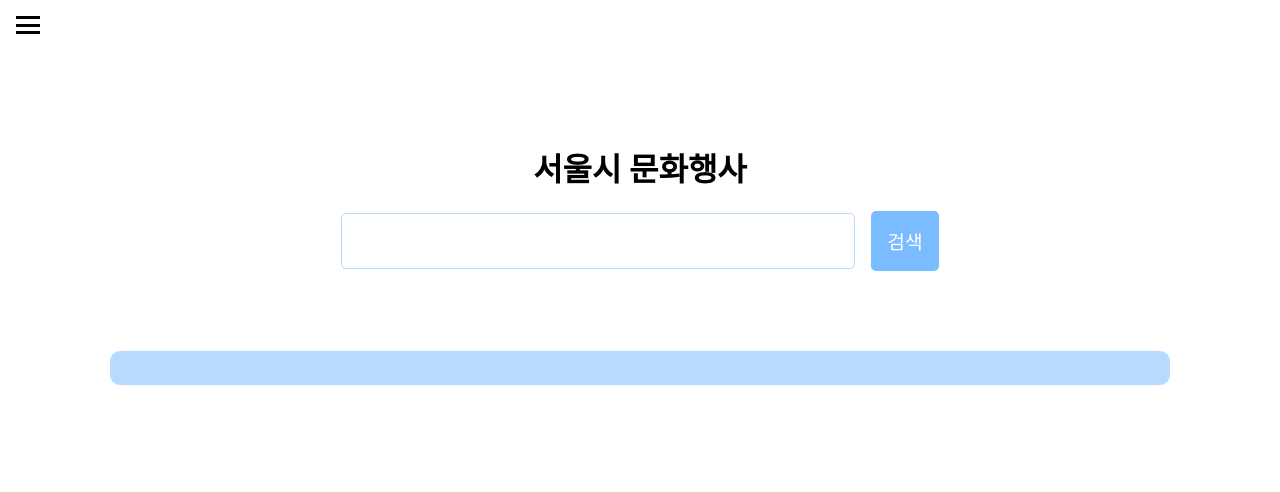
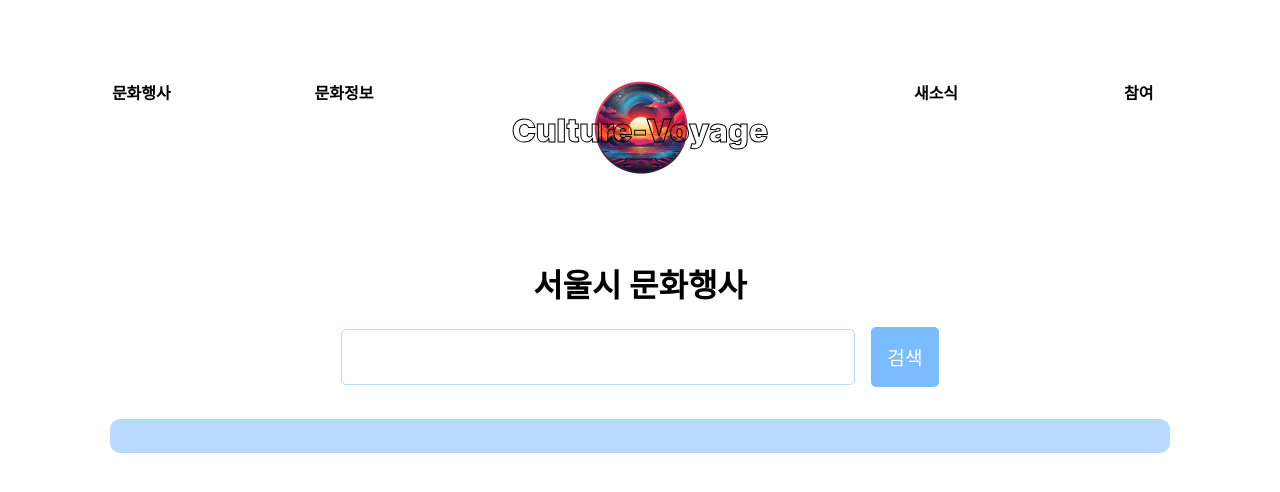
Before and after one commit to haileyham/CultureVoyage, a React (Create React App) app: page / in a window 1280 px wide. Shown: the top 492 px of the page. Built offline with nearby package versions, Linux system fonts and the light colour scheme.

Commit message:
design : pc버전 logo nav

```diff
--- a/src/pages/search/Search.tsx
+++ b/src/pages/search/Search.tsx
@@ -85,7 +85,7 @@ export default function Searching(): JSX.Element {
                 <div className="line"></div>
                 <div className="line"></div>
             </div>
-            <nav className={toggle ? 'navToggleOpen' : 'navToggleClose'}>
+            <nav className={toggle ? 'navToggleOpen' : 'navToggleClose navPc'}>
                 <a
                     href="https://culture.seoul.go.kr/culture/culture/cultureEvent/list.do?searchCate=&menuNo=200110"
                     target="_blank"
@@ -94,7 +94,8 @@ export default function Searching(): JSX.Element {
                 </a>
                 <a href="#">문화정보</a>
                 <a href="/" className="home">
-                    Culture-Voyage
+                    <img src="/logo192.png" alt="Logo" />
+                    <span>Culture-Voyage</span>
                 </a>
                 <a href="#">새소식</a>
                 <a href="#">참여</a>
--- a/src/styles/main.scss
+++ b/src/styles/main.scss
@@ -75,6 +75,11 @@ body {
         font-weight: 900;
         &:hover {
             color: rgb(0, 32, 74);
+        }
+    }
+    .home {
+        img {
+            display: none;
         }
     }
 }
@@ -218,14 +223,23 @@ li:hover {
 
 // pc
 @media (min-width: 1080px) {
-    nav {
+    //nav toggle
+    .mNavToggle {
+        display: none;
+    }
+    .navToggleOpen,
+    .navPc {
+        position: relative;
+        height: auto;
         display: flex;
+        flex-direction: row;
         gap: 1rem;
         max-width: 1200px;
         margin: 2rem auto;
-        padding: 1rem;
+        padding: 3rem;
         justify-content: space-between;
         text-align: center;
+        background-color: #fff;
         a {
             width: 80%;
             font-size: 1rem;
@@ -236,12 +250,35 @@ li:hover {
             flex: 1;
         }
         .home {
+            img {
+                display: inline;
+                width: 6rem;
+            }
+            span {
+                position: absolute;
+                top: 50%;
+                left: 50%;
+                transform: translate(-50%, -50%);
+                background-clip: text;
+                -webkit-background-clip: text;
+                color: transparent;
+                font-size: 2rem;
+                -webkit-text-stroke-width: 1px;
+                -webkit-text-stroke-color: rgb(0, 0, 0);
+            }
             flex: 2;
         }
     }
 
+    .navToggleClose {
+        height: auto;
+        width: auto;
+        transform: translateX(0rem);
+        opacity: 1;
+    }
+
     .searchHeader {
-        margin: 5rem auto;
+        margin: 2rem auto;
         .searchBox {
             input,
             button {
```
